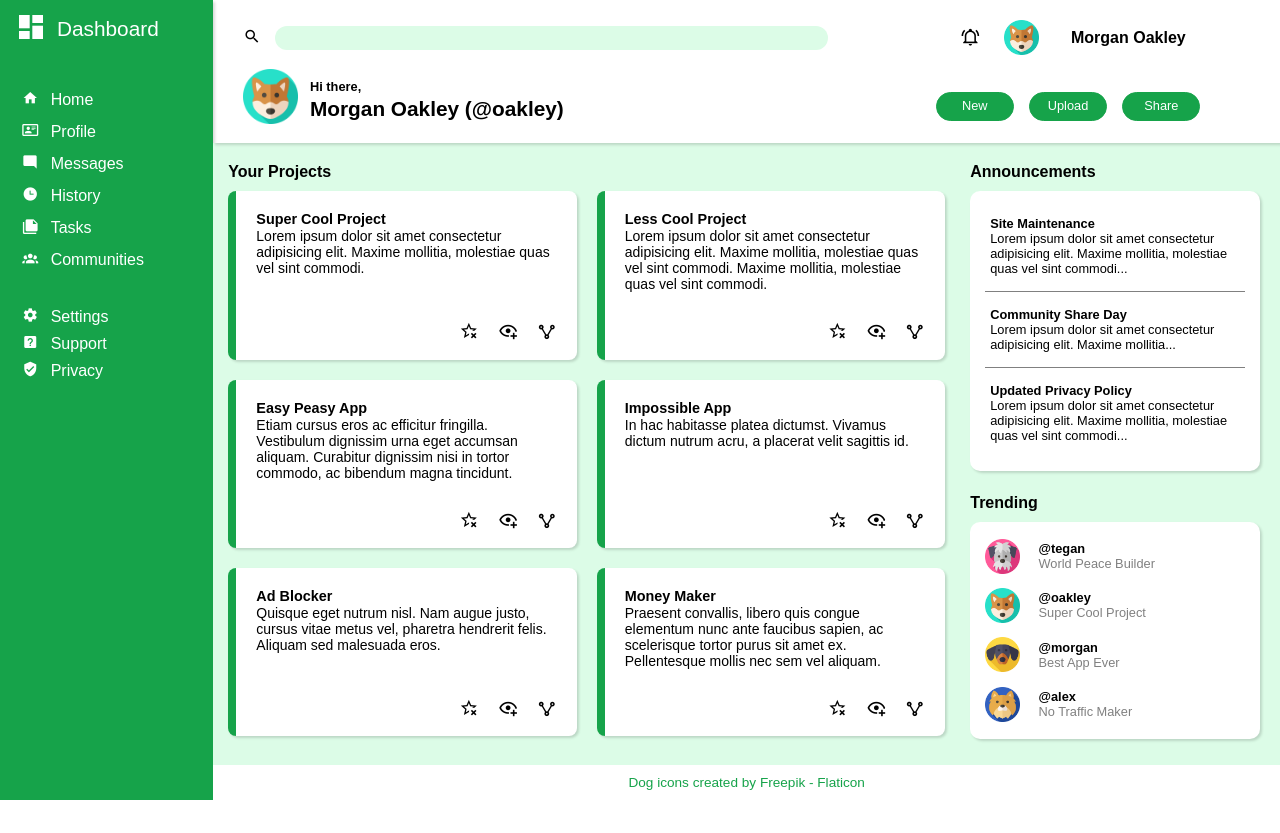
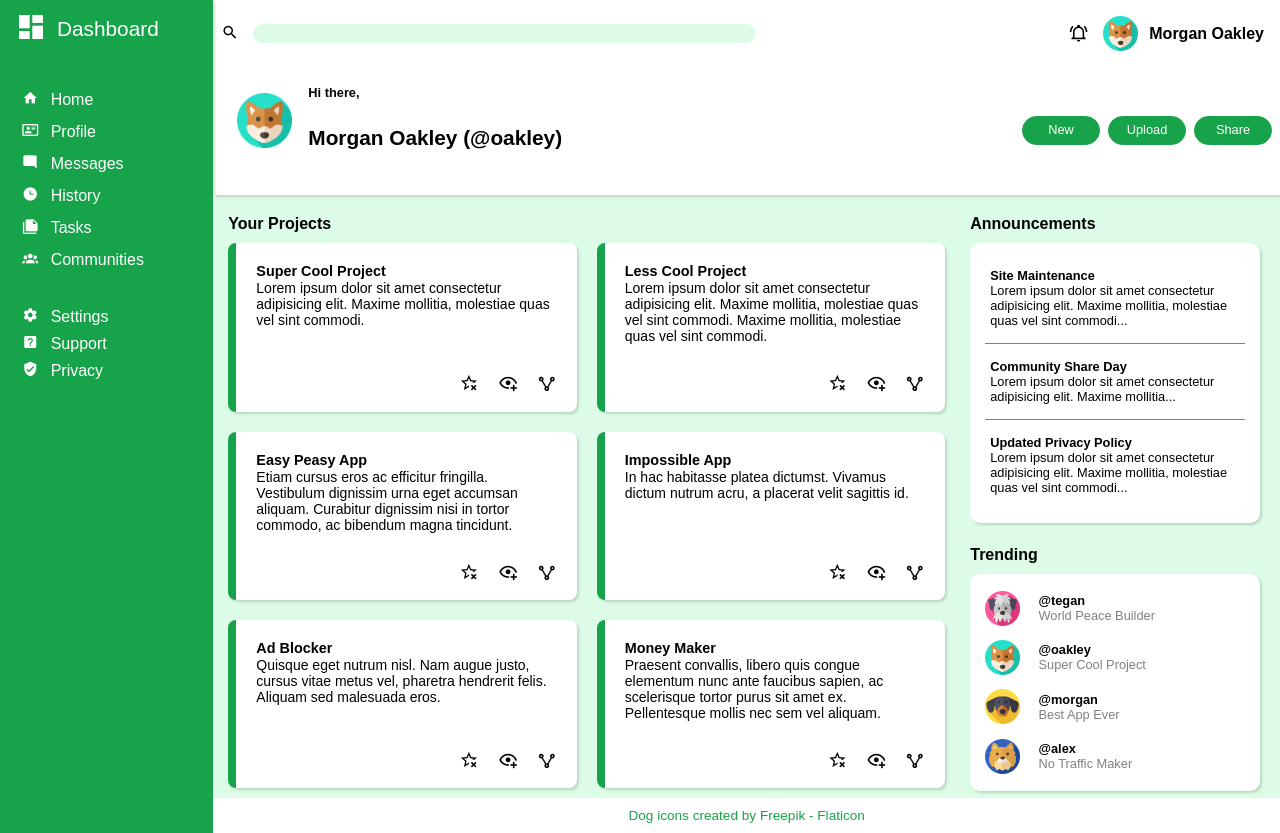
Before and after one commit to vincemilo/admin-dashboard, a plain HTML site: page index.html in a window 1280 px wide. Before the commit the page ends 800 px from the top, so only its background shows below. Drawn offline with Linux system fonts and the light colour scheme.

Commit message:
changed widths to max-width and updated header to be more responsive

```diff
--- a/style.css
+++ b/style.css
@@ -81,8 +81,7 @@ a:hover {
 }
 
 header {
-    padding-left: 30px;
-    padding-top: 20px;
+    padding: 8px;
     box-shadow: rgba(0, 0, 0, 0.15) 1.95px 1.95px 2.6px;
     z-index: 2;
 }
@@ -96,7 +95,6 @@ header {
 
 .magnify {
     font-size: 1.1rem;
-    margin-right: 10px;
 }
 
 .header-search {
@@ -117,9 +115,9 @@ input {
     display: grid;
     grid-template-columns: .3fr .4fr 1fr;
     align-items: center;
-    width: 250px;
-    justify-items: end;
-    margin-left: 100px;
+    max-width: 250px;
+    justify-self: end;
+    padding: 8px;
 }
 
 .bellicon {
@@ -128,9 +126,8 @@ input {
 }
 
 .searchbar {
-    width: 95%;
+    max-width: 85%;
     border-radius: 25px;
-    height: 20px;
 }
 
 .user-avatar-small {
@@ -139,6 +136,7 @@ input {
 
 .user-avatar-med {
     width: 55px;
+    padding: 16px;
 }
 
 .header-greeting {
@@ -146,17 +144,15 @@ input {
     grid-template-columns: .2fr 1fr;
     grid-template-rows: 1fr 2fr;
     align-items: center;
-    width: 400px;
+    justify-self: start;
 }
 
 .greeting {
     font-size: .8rem;
-    margin-bottom: -15px;
     font-weight: 700;
 }
 
 .greeting-name {
-    margin-top: 0;
     font-size: 1.3rem;
     font-weight: 700;
 }
@@ -168,9 +164,10 @@ input {
 .header-buttons {
     display: grid;
     grid-template-columns: 1fr 1fr 1fr;
-    width: 280px;
-    margin-left: 100px;
+    max-width: 280px;
     margin-top: 15px;
+    gap: 8px;
+    justify-self: end;
 }
 
 .headerbtn {
```
